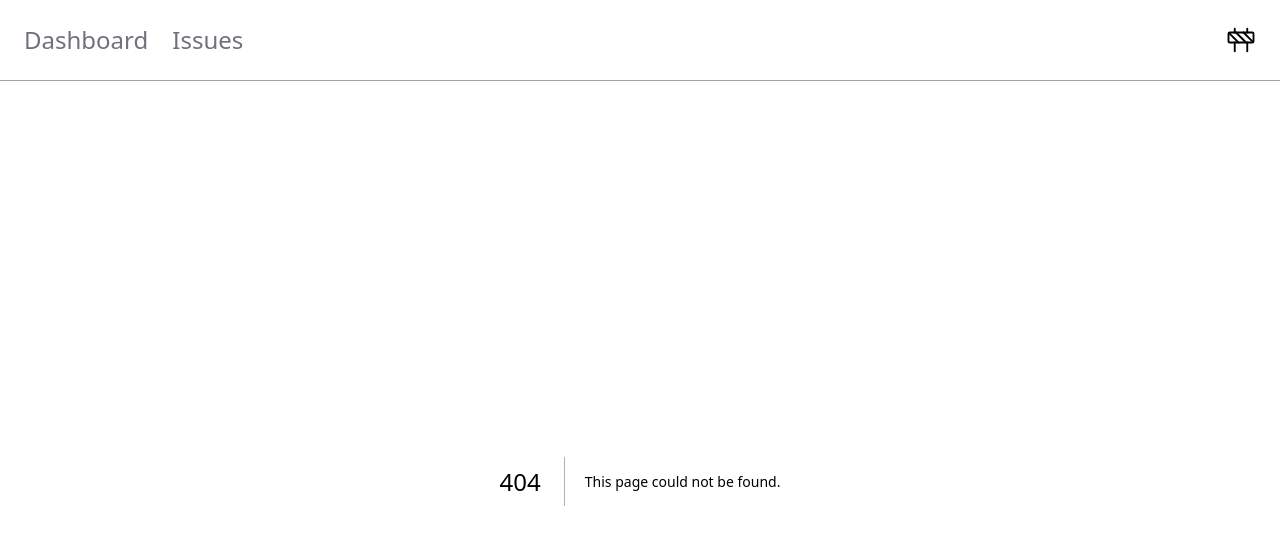
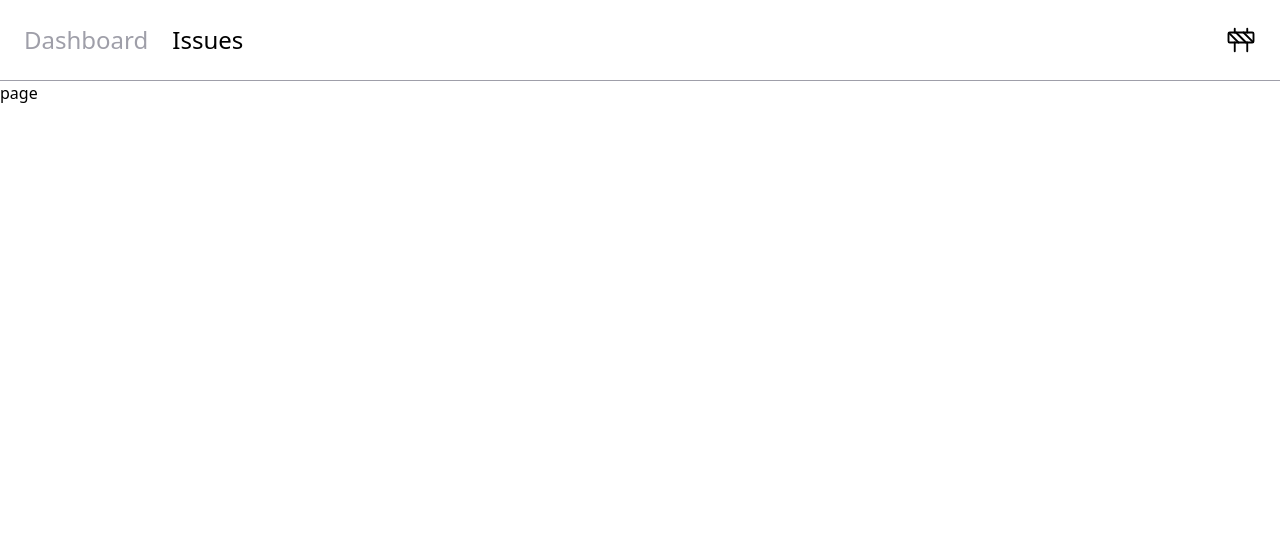
Before and after one commit to HasanAlasker/Next_Tracker, a Next.js app: page /issues in a window 1280 px wide. Before the commit this address had no page. Shown: the top 544 px of the page. Built offline with nearby package versions, Linux system fonts and the light colour scheme.

Commit message:
active links on navbar, learned a new library called classNames (amazing)

```diff
--- a/app/components/general/Navbar.tsx
+++ b/app/components/general/Navbar.tsx
@@ -1,8 +1,13 @@
-import React from "react";
+"use client";
+
 import Link from "next/link";
 import { Construction } from "lucide-react";
+import { usePathname } from "next/navigation";
+import classNames from "classnames";
 
 export default function Navbar() {
+  const pathName = usePathname();
+
   const LinkList = [
     { label: "Dashboard", href: "/" },
     { label: "Issues", href: "/issues" },
@@ -15,13 +20,19 @@ export default function Navbar() {
           <Link
             key={link.href}
             href={link.href}
-            className="text-zinc-500 transition-all hover:text-black hover:-translate-y-1"
+            className={classNames({
+              "text-black": pathName === link.href,
+              "text-zinc-400": pathName !== link.href,
+              "transition-all hover:text-black hover:-translate-y-1": true,
+            })}
           >
             {link.label}
           </Link>
         ))}
       </div>
-      <Construction strokeWidth={1.5} size={30} />
+      <Link href={"/"}>
+        <Construction strokeWidth={1.5} size={30} />
+      </Link>
     </nav>
   );
 }
--- /dev/null
+++ b/app/issues/page.tsx
@@ -0,0 +1,7 @@
+import React from 'react'
+
+export default function page() {
+  return (
+    <div>page</div>
+  )
+}
--- a/package.json
+++ b/package.json
@@ -9,6 +9,7 @@
     "lint": "eslint"
   },
   "dependencies": {
+    "classnames": "^2.5.1",
     "lucide-react": "^1.17.0",
     "next": "16.2.7",
     "react": "19.2.4",
```
Also changed, not shown: 1 other file (tests, documents, lock files or other folders).
